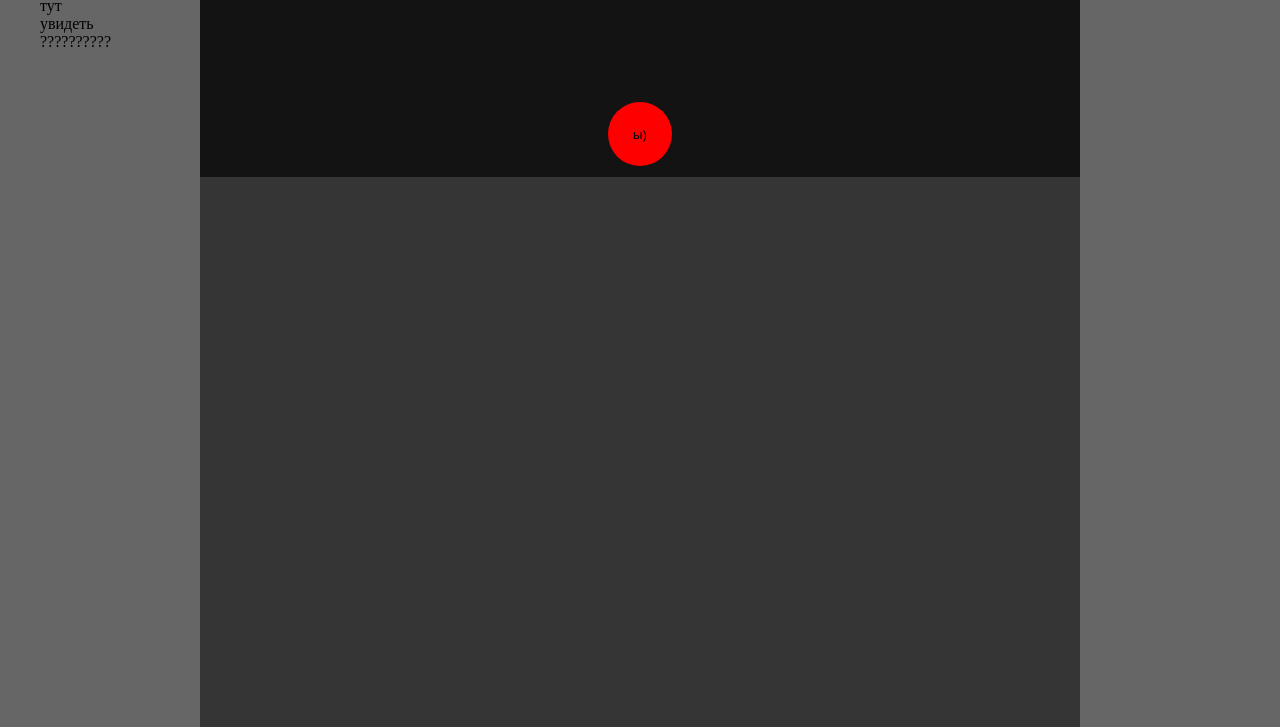
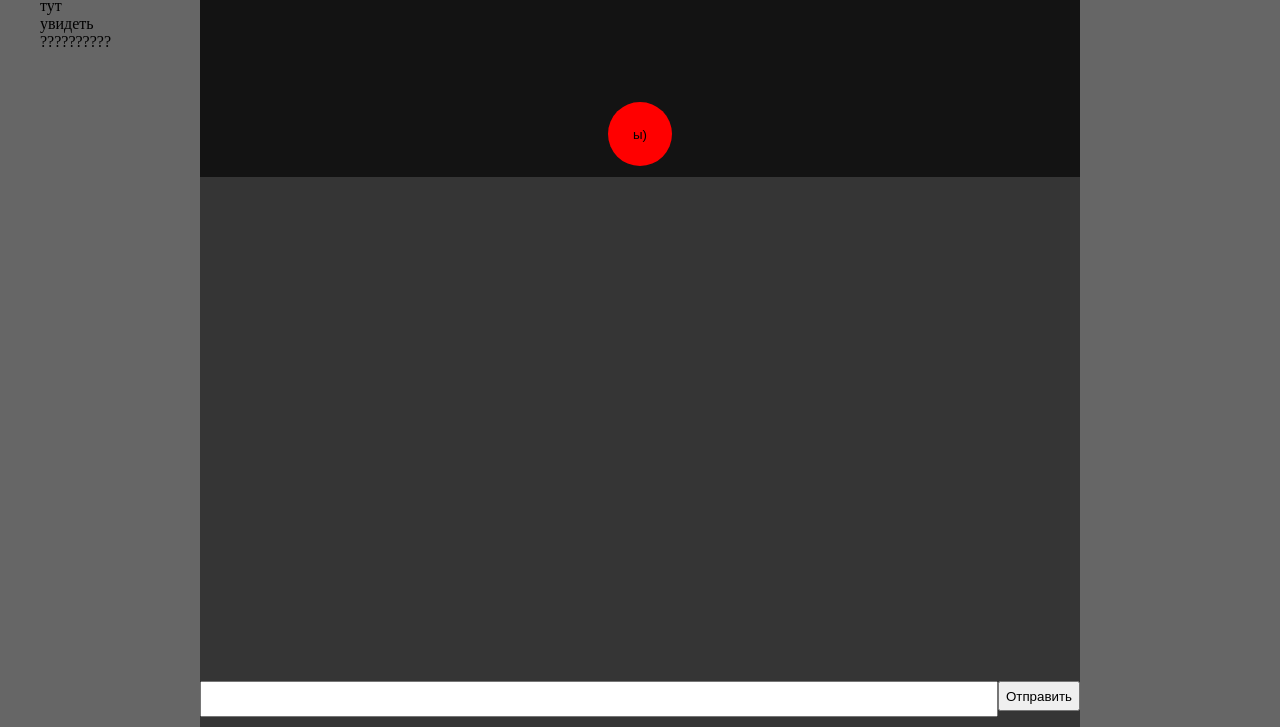
Before and after one commit to dex22044/test-site, a plain HTML site: page app.html in a window 1280 px wide. Shown: the part 73-800 px from the top of the page. Drawn offline with Linux system fonts and the light colour scheme.

Commit message:
еще немного фронтенда

```diff
--- a/app.html
+++ b/app.html
@@ -38,14 +38,12 @@
                 <input type="hidden" value="admin" name="password" />
                 <input type="hidden" name="isBrowser" value="true" />
                 <input type="hidden" name="channelId" value="@ViewBag.chId" />
-                <table class="messageSendFormTable">
-                    <tr style="width: 100%;">
-                        <td style="width: 100%;"><textarea name="content" id="msgSendingTextInput" maxlength="2000"></textarea></td>
-                        <td><input type="button" value="Отправить" id="sendMsgBtn" onclick="send_message();"/></td>
-                    </tr>
-                </table>
+                <div class="messageSendingBox">
+                        <textarea name="content" id="msgSendingTextInput" maxlength="2000"></textarea>
+                        <input type="button" value="Отправить" id="sendMsgBtn" onclick="send_message();"/>
+                </div>
 
-            </form>
+            </div>
         </div>
     </div>
 
--- a/stylesheets/app.css
+++ b/stylesheets/app.css
@@ -24,23 +24,22 @@
     right: 200px;
     bottom: 0px;
     background-color: #353535;
+    top: 250px;
 }
 
 .messageSendingBox{
+    display: flex;
+    flex-direction: row;
     position: fixed;
-    bottom: 0px;
+    bottom: 10px;
     left: 200px;
     right: 200px;
+    top: auto;
 }
 
 #msgSendingTextInput{
     width: 100%;
     resize: none;
-}
-
-.messageSendFormTable{
-    width: 100%;
-    position: fixed;
 }
 
 #sendMsgBtn{
```
